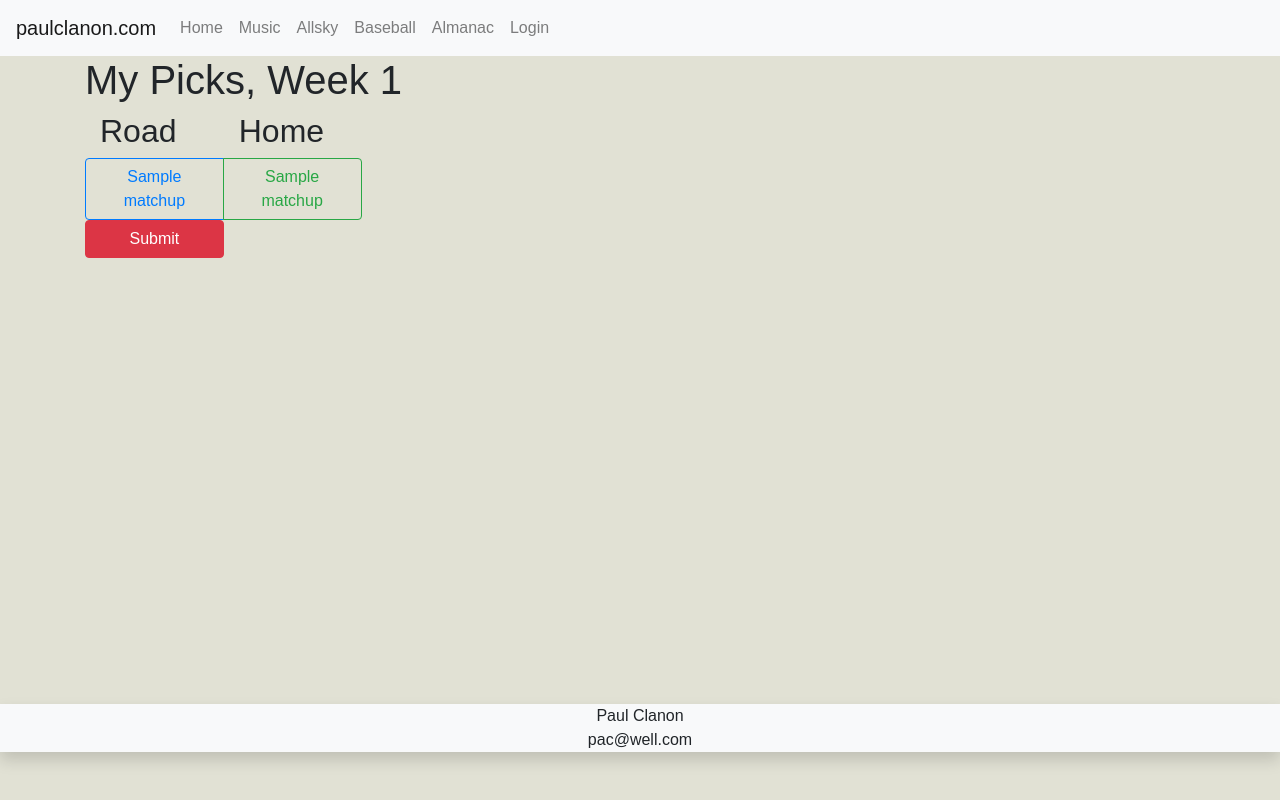
After one commit to pclanon/paulclanon_com, a Flask app: template templates/cbcl/mypicks.html in a window 1280 px wide. The commit adds this page. Run offline with Flask 2, Linux system fonts and the light colour scheme; the template is opened without the code that fills it: most values are stand-ins (such as "Sample title", 1, 10 or a date in 2020); parts of the project's set-up code (start-up, migrations or seed data) failed here and were passed over; some libraries are stand-ins or nearby versions.

Commit message:
Changes and additions.

```diff
--- a/app.py
+++ b/app.py
@@ -1,8 +1,15 @@
-from flask import Flask, render_template
+from flask import Flask, render_template, request, redirect
+from flask_login import UserMixin
+from flask_sqlalchemy import SQLAlchemy
+import flask_wtf
 from flask_bootstrap import Bootstrap
+from werkzeug.utils import secure_filename
 import datetime
-from python_scripts import giants_dashboard, almanac_items
+import pandas as pd
+from python_scripts import giants_dashboard, almanac_items, nfl_functions
 
+
+allsky_uploads_path = '/Users/paulclanon/Documents/Python_Scripts/PycharmProjects/paulclanon_com/static/img/allsky/daily_uploads/'
 
 def create_app():
     app = Flask(__name__)
@@ -10,13 +17,29 @@ def create_app():
 
     return app
 
+app = create_app()
+db = SQLAlchemy(app)
+app.config['SQLALCHEMY_DATABASE_URI'] = 'sqlite:///database.db'
+app.config['SECRET_KEY'] = '2lospalmos'
 
-# app = Flask(__name__)
-app = create_app()
+class User(db.Model, UserMixin):
+    id = db.Column(db.Integer, primary_key=True)
+    username = db.Column(db.String(20), nullable=False, unique=True)
+    password = db.Column(db.String(80), nullable=False)
 
 @app.route('/')
 def index():
     return render_template('index.html')
+
+
+@app.route('/login')
+def login():
+    return render_template('login.html')
+
+
+@app.route('/register')
+def register():
+    return render_template('register.html')
 
 
 @app.route('/baseball')
@@ -73,6 +96,35 @@ def music():
 def allsky():
     return render_template('allsky/allsky.html')
 
+@app.route('/allsky_uploads', methods=['GET', 'POST'])
+def allsky_uploads():
+
+    if request.method == 'POST':
+        if 'allsky_upload' not in request.files:
+            return redirect(request.url)
+        file = request.files['allsky_upload']
+
+        if file.filename == '':
+            return redirect(request.url)
+
+        if file.filename.lower().endswith(('.jpg', '.mp4')):
+            filename = secure_filename(file.filename)
+            file.save(f'{allsky_uploads_path}{filename}')
+            return redirect(request.url)
+    return '''
+            <h1>Upload</h1>
+            <form method="post" enctpye="multipart/form-data">
+            <input type="file" name="file">
+            <input type="submit" name="Upload">
+        '''
+@app.route('/cbcl/mypicks', methods=['GET','POST'])
+def mypicks():
+    df = pd.read_csv('/Users/paulclanon/Documents/NFL_2022/2022_NFL_CBCL.csv')
+    df = df[df['WEEK'] == 17]
+    this_week_matchups = nfl_functions.this_week_matchups(df)
+    print(request.form)
+    print(request.form.get('player'))
+    return render_template('cbcl/mypicks.html', this_week_matchups=this_week_matchups)
 
 if __name__ == "__main__":
     app.run()
--- /dev/null
+++ b/templates/cbcl/mypicks.html
@@ -0,0 +1,41 @@
+{% extends "shared/grid_base.html" %}
+
+{% block title %}My Picks{% endblock %}
+{% block main_content %}
+
+<form action="" method="POST">
+<h1>My Picks, Week 1</h1>
+
+<div class="col-md-3 col-md-3 col-md-6">
+<div class="row">
+<h2 class="col-3">Road</h2>
+<h2 class="col-3">Home</h2>
+</div>
+
+<body>
+
+{% for matchup in this_week_matchups %}
+
+<div class="row">
+
+        <div class="btn-group btn-group-toggle w-100" data-toggle="buttons">
+          <label class="btn btn-outline-primary col-3">
+
+            <input type="radio" name={{ matchup[0] }} player="ishmael" value={{ matchup[1] }}> {{ matchup[1] }}
+          </label>
+
+
+          <label class="btn btn-outline-success col-3">
+            <input type="radio" name={{ matchup[0] }} player="ishmael" value={{ matchup[2] }}> {{ matchup[2] }}
+          </label>
+        </div>
+
+</div>
+{% endfor %}
+<div class="row">
+<button class="btn btn-danger col-3" type="submit">Submit</button>
+</div>
+</div>
+</body>
+</form>
+{% endblock %}
--- a/templates/shared/grid_base.html
+++ b/templates/shared/grid_base.html
@@ -33,6 +33,8 @@
       </li>
       <li class="nav-item">
         <a class="nav-link" href="/almanac">Almanac</a>
+      <li class="nav-item">
+        <a class="nav-link" href="/login">Login</a>
       </li>
     </ul>
   </div>
```
Also changed, not shown: templates/login.html (added, +9 -0 lines), database.db (added), static/img/almanac/moon_illumination.png.
